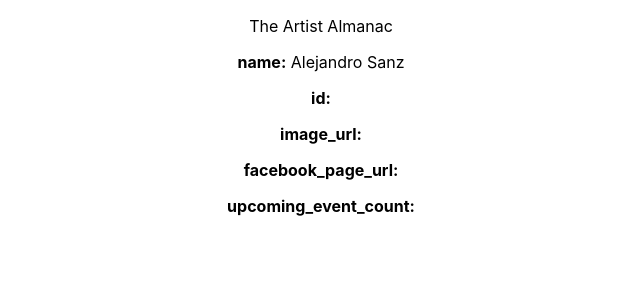
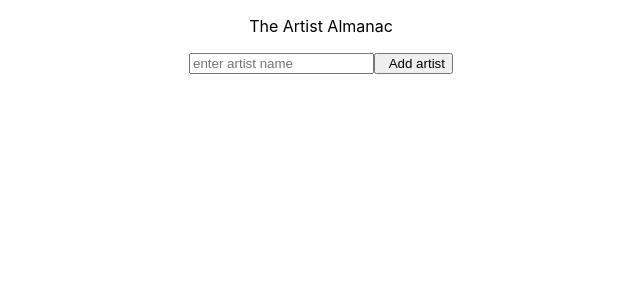
Before and after one commit to alexBCN84/artist-almanac, a React (Create React App) app: page / in a window 1280 px wide. Shown: the top 300 px of the page, without its empty margins (319-959 px from the left). Built offline with nearby package versions, Linux system fonts and the light colour scheme; no server answers.

Commit message:
redux set to manage global state

```diff
--- a/src/App.js
+++ b/src/App.js
@@ -1,7 +1,7 @@
 import React, { Component } from 'react';
 import Boundary from './Boundary';
 import './App.css';
-import ArtistTile from './components/ArtistTile';
+import Artist from './containers/Artist';
 
 class App extends Component {
   render() {
@@ -9,7 +9,7 @@
       <div className="App">
         <Boundary>
           <p>The Artist Almanac</p>
-          <ArtistTile />
+          <Artist />
         </Boundary>
       </div>
     );
--- /dev/null
+++ b/src/components/AddArtist.js
@@ -0,0 +1,18 @@
+import React from 'react'
+import { Field, reduxForm } from 'redux-form'
+
+const addArtist = props => {
+    const { handleSubmit } = props
+    return (
+        <form onSubmit={handleSubmit}>
+            <div>
+                <label htmlFor="artistName">Artist Name</label>
+                <Field name="artistName" component="input" type="text" placeholder="enter artist name" />
+            </div>
+
+            <button type="submit">Add artist</button>
+        </form>
+    )
+}
+
+export default reduxForm({ form: 'add_artist' })(addArtist)
--- a/src/components/ArtistTile.js
+++ b/src/components/ArtistTile.js
@@ -2,16 +2,31 @@
 import Profile from '../containers/Profile';
 import Events from '../containers/Events';
 import Aux from '../hoc/Aux';
+import AddArtist from './AddArtist';
+import * as actionTypes from '../store/actions';
+import { connect } from 'react-redux';
+const artistTile = props => {
+    let artist = 'Alejandro Sanz';
+    const submit = (value) => {
+        // print the form values to the console
+        console.log(value)
+    }
 
-const artistTile = props => {
+    console.log(props.artist)
     return (
         <Aux>
-
-            <Profile artist={'Alejandro Sanz'} />
-            <Events artist={'Alejandro Sanz'} />
+            <AddArtist onSubmit={submit} />
+            <Profile artist={artist} />
+            <Events artist={artist} />
         </Aux>
     )
 }
+const mapStateToProps = state => {
+    return { artist: state.name.value };
+};
 
+const mapDispatchToProps = dispatch => {
+    return { storeSearch: (value) => dispatch({ type: actionTypes.ADD_ARTIST, value: value }) };
+};
 
-export default artistTile;
+export default connect(mapStateToProps, mapDispatchToProps)(artistTile);
--- /dev/null
+++ b/src/containers/Artist.js
@@ -0,0 +1,59 @@
+import React, { Component } from 'react';
+import Aux from '../hoc/Aux';
+import axios from 'axios';
+import { selectProps } from '../helpers';
+import * as actionTypes from './../store/actions';
+import { connect } from 'react-redux';
+class Artist extends Component {
+
+    fetchArtistData = async (e) => {
+        e.preventDefault();
+        let artist = e.target.elements.artist.value;
+        const profileApiCall = await axios.get(`https://rest.bandsintown.com/artists/${artist}?app_id=fortuna`);
+        const eventsApiCall = await axios.get(`https://rest.bandsintown.com/artists/${artist}/events?app_id=fortuna`);
+        const profileApiData = profileApiCall.data;
+        const eventsApiData = eventsApiCall.data;
+        const profile = selectProps(profileApiData, ['name', 'id', 'image_url', 'facebook_page_url', 'upcoming_event_count']);
+        const events = eventsApiData.map(event => {
+            return {
+                id: event.id,
+                venue: event.venue.name,
+                city: event.venue.city,
+                country: event.venue.country,
+                date: event.datetime
+            }
+        });
+
+        const artistData = { profile: { ...profile }, events: [...events] }
+        console.log(this.props.onStoreArtist(artistData))
+        this.refs.artist.value = '';
+
+    }
+
+    render() {
+        console.log(this.props.storedArtists);
+        return (
+            <Aux>
+                <form onSubmit={this.fetchArtistData}>
+                    <div className="form-group">
+                        <input ref="artist" type="text" name="artist" placeholder="enter artist name" />
+                        <button id="get-artist" type="submit">&ensp;Add artist</button>
+                    </div>
+                </form>
+            </Aux>
+        )
+    }
+}
+const mapStateToProps = state => {
+    return {
+        storedArtists: state.artists
+    };
+};
+
+const mapDispatchToProps = dispatch => {
+    return {
+        onStoreArtist: (artist) => dispatch({ type: actionTypes.ADD_ARTIST, artist: artist })
+    };
+};
+
+export default connect(mapStateToProps, mapDispatchToProps)(Artist)
--- a/src/containers/Profile.js
+++ b/src/containers/Profile.js
@@ -2,9 +2,11 @@
 import axios from 'axios';
 import ProfileCard from '../components/ProfileCard';
 import { selectProps } from '../helpers';
+// import * as actionTypes from '../store/actions';
+// import { connect } from 'react-redux';
 class Profile extends Component {
     state = {
-        name: this.props.artist,
+        name: null,
         id: null,
         image_url: null,
         facebook_page_url: null,
@@ -16,7 +18,7 @@
     }
 
     getProfileData = async () => {
-        const { name } = this.state;
+        const name = this.props.artist;
         const apiCall = await axios.get(`https://rest.bandsintown.com/artists/${name}?app_id=fortuna`);
         const apiCallData = apiCall.data;
         const artistData = selectProps(apiCallData, ['name', 'id', 'image_url', 'facebook_page_url', 'upcoming_event_count']);
@@ -36,4 +38,10 @@
 
 // propTypes
 
+// const mapStateToProps = state => {
+//     return { artist: state.name.value };
+// };
+
+// export default connect(mapStateToProps)(Profile);
+
 export default Profile
--- a/src/index.js
+++ b/src/index.js
@@ -1,10 +1,16 @@
 import React from 'react';
 import ReactDOM from 'react-dom';
+import { createStore } from 'redux';
+import { Provider } from 'react-redux';
 import './index.css';
 import App from './App';
 import * as serviceWorker from './serviceWorker';
+import artistReducer from './store/reducers/artistsReducer';
 
-ReactDOM.render(<App />, document.getElementById('root'));
+
+const store = createStore(artistReducer);
+
+ReactDOM.render(<Provider store={store}><App /></Provider>, document.getElementById('root'));
 
 // If you want your app to work offline and load faster, you can change
 // unregister() to register() below. Note this comes with some pitfalls.
--- /dev/null
+++ b/src/store/actions.js
@@ -0,0 +1 @@
+export const ADD_ARTIST = 'ADD_ARTIST';
--- /dev/null
+++ b/src/store/reducers/artistsReducer.js
@@ -0,0 +1,25 @@
+import * as actionTypes from '../actions';
+
+const initialState = {
+    artists: []
+}
+
+const reducer = (state = initialState, action) => {
+    switch (action.type) {
+        case actionTypes.ADD_ARTIST:
+            return {
+                ...state,
+                artists: state.artists.concat({
+                    profile_name: action.artist.profile.name,
+                    profile_id: action.artist.profile.id,
+                    profile_image: action.artist.profile.image_url,
+                    profile_facebook: action.artist.profile.facebook_page_url,
+                    profile_upcoming_event_count: action.artist.profile.upcoming_event_count,
+                    events: action.artist.events
+                })
+            }
+    }
+    console.log(state)
+    return state
+}
+export default reducer;
```
Also changed, not shown: src/containers/Events.js (+8 -0 lines), package.json (line endings or trailing spaces), src/components/ArtistGallery.js (added).
